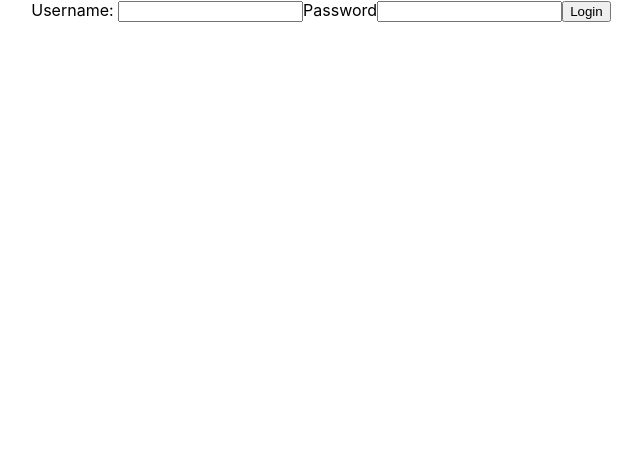
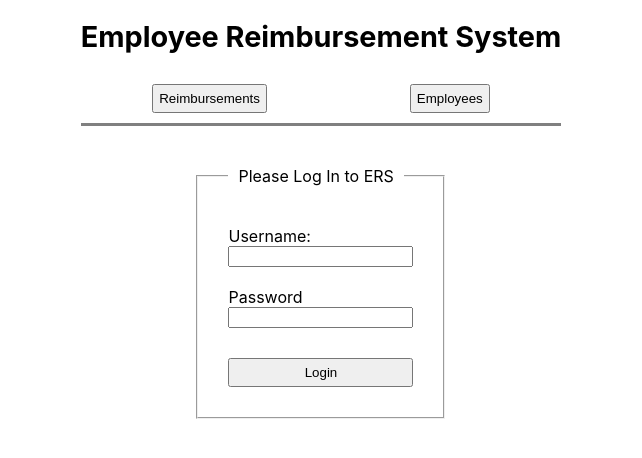
Before and after one commit to w314/EmployeeReimbursementSystem, a React (Create React App) app in the folder ers-front/: page / in a window 1280 px wide. Shown: the top 458 px of the page, without its empty margins (319-961 px from the left). Built offline with nearby package versions, Linux system fonts and the light colour scheme.

Commit message:
feat Format login

```diff
--- a/ers-front/src/App.css
+++ b/ers-front/src/App.css
@@ -1,7 +1,10 @@
 .App {
-  text-align: center;
+  max-width: 800px;
+  margin: auto;
+  /* background-color: #282c34; */
+  /* color: white; */
 }
-
+/*
 .App-logo {
   height: 40vmin;
   pointer-events: none;
@@ -35,4 +38,4 @@
   to {
     transform: rotate(360deg);
   }
-}
+} */
--- a/ers-front/src/App.tsx
+++ b/ers-front/src/App.tsx
@@ -1,20 +1,23 @@
 import React from 'react';
 import logo from './logo.svg';
 import './App.css';
-import ReimbursementList from './Components/ReimbursementList';
+import ReimbursementList from './Components/ReimbursementList/ReimbursementList';
 import EmployeeList from './Components/EmployeeList';
 import { BrowserRouter, Routes, Route } from 'react-router-dom';
 import ManagerPage from './Components/ManagerPage';
-import Login from './Components/Login';
+import Login from './Components/Login/Login';
+import EmployeePage from './Components/EmployeePage';
+import Header from './Components/Header/Header';
 
 function App() {
   return (
     <div className="App">
+      {/* <Header /> */}
       <BrowserRouter>
         <Routes>
           <Route path="/" element={<Login/>}></Route>
           <Route path="/employees" element={<EmployeeList />}></Route>
-          <Route path="/reimbursements" element={<ReimbursementList />}></Route>
+          <Route path="/reimbursements" element={<ReimbursementList employee={null} />}></Route>
         </Routes>
       </BrowserRouter>
     </div>
--- a/ers-front/src/Components/EmployeePage.tsx
+++ b/ers-front/src/Components/EmployeePage.tsx
@@ -1,7 +1,8 @@
 import * as React from "react";
 import { EmployeeType, RoleEnum } from "../Utilities/Types";
 import { useNavigate } from "react-router-dom";
-import ReimbursementList from "./ReimbursementList";
+import ReimbursementList from "./ReimbursementList/ReimbursementList";
+import Header from "./Header/Header";
 
 const EmployeePage: React.FC<{
     employee: EmployeeType
@@ -20,10 +21,11 @@ const EmployeePage: React.FC<{
 
     return (
         <>
+            < Header employee={employee} />
             <h1>Employee Page</h1>
             <h2>{employee.firstName} {employee.lastName}</h2>
 
-            <ReimbursementList />
+            <ReimbursementList  employee={employee}/>
         </>
     )
 }
--- /dev/null
+++ b/ers-front/src/Components/Header/Header.css
@@ -0,0 +1,37 @@
+header {
+    display: flex;
+    flex-direction: column;
+    /* justify-content: space-between; */
+    /* align-items: center; */
+    width: 100%;
+    border-bottom: 3px solid gray;
+    padding-bottom: 10px;
+
+}
+
+div {
+    display: flex;
+    flex-direction: row;
+    justify-content: space-between;
+    align-items: center;
+}
+
+nav {
+    display: flex;
+    flex-direction: row;
+    justify-content: space-around;
+}
+
+h1 {
+    font-size: 1.8em;
+}
+
+.link {
+    color: red;
+    font-size: 2em;
+    text-decoration: none;
+}
+
+button {
+    padding: 5px;
+}
--- /dev/null
+++ b/ers-front/src/Components/Header/Header.tsx
@@ -0,0 +1,77 @@
+import * as React from "react"
+import './Header.css'
+import { EmployeeType, RoleEnum } from "../../Utilities/Types";
+import { Link } from "react-router-dom";
+import { useNavigate } from "react-router-dom";
+
+const Header: React.FC<{
+    employee: EmployeeType | null
+}> = ({employee}) => {
+
+    // const [loggedIn, setLoggedIn ] = React.useState(false);
+
+    // React.useEffect(() => {
+    //     setLoggedIn(sessionStorage.length > 0)
+    // },[sessionStorage.length])
+
+    const navigate = useNavigate();
+
+    const handleLogoutClick = () => {
+        sessionStorage.clear();
+        navigate('/')
+    }
+
+    const handleReimbursementClick = () => {
+        navigate("/reimbursements", {
+            state: {
+             employee
+            }
+        })
+    }
+
+    const handleEmployeesClick = () => {
+        navigate("/employees", {
+            state: {
+             employee
+            }
+        })
+    }
+
+    // const loggedIn = () =>  sessionStorage.length == 0;
+
+    const hideNavigation = () => {
+        if(employee == null) return true
+        if(employee.role == RoleEnum.associate) return true
+        return false
+    }
+
+
+    return (
+        <>
+            <header>
+                <div>
+                    <h1>Employee Reimbursement System</h1>
+                    <button
+                        onClick={handleLogoutClick}
+                        hidden={employee == null}
+                    >Logout</button>
+                </div>
+                <nav
+                    hidden={hideNavigation()}
+                >
+                    {/* <span className="link">
+                        <Link to="/reimbursements" state={{employee: employee}}>Reimbursements</Link>
+                    </span> */}
+                    <button onClick={handleReimbursementClick}>Reimbursements</button>
+                    <button onClick={handleReimbursementClick}>Employees</button>
+                    {/* <span className="link">
+                        <Link to="/employees" state={{employee: employee}}>Employees</Link>
+                    </span> */}
+                </nav>
+            </header>
+        </>
+
+    )
+}
+
+export default Header
--- /dev/null
+++ b/ers-front/src/Components/Login/Login.css
@@ -0,0 +1,22 @@
+fieldset {
+    display: flex;
+    flex-direction: column;
+    max-width: 300px;
+    padding: 30px;
+    margin-top: 30px;
+}
+
+legend {
+    /* color: blue; */
+    padding: 10px;
+}
+
+input {
+    margin-bottom: 20px;
+    /* border-radius: 10%; */
+
+}
+
+button {
+    margin-top: 10px;
+}
--- a/ers-front/src/Components/Login.tsx
+++ b/ers-front/src/Components/Login/Login.tsx
@@ -1,10 +1,12 @@
 import * as React from  "react"
-import { baseUrl, fetchData } from "../Utilities/Utilities"
+import { baseUrl, fetchData } from "../../Utilities/Utilities"
 import axios from "axios"
-import { RoleEnum, EmployeeType } from "../Utilities/Types"
+import { RoleEnum, EmployeeType } from "../../Utilities/Types"
 import { useNavigate } from "react-router-dom"
-import ManagerPage from "./ManagerPage"
-import EmployeePage from "./EmployeePage"
+import ManagerPage from "../ManagerPage"
+import EmployeePage from "../EmployeePage"
+import Header from "../Header/Header"
+import "./Login.css"
 
 const Login: React.FC<{}> = () => {
 
@@ -59,18 +61,29 @@ const Login: React.FC<{}> = () => {
     // if the user is not logged in a login page is rendered
     return loggedInUser.employeeId == null
         ? (
-            <>
-            <label htmlFor="username">Username: </label>
-            <input type="text" name="username" id="username" onChange={handleUsernameChange} value={userCredentials.username} />
-            <label htmlFor="password">Password</label>
-            <input type="password" id="password" name="password" onChange={handlePasswordChange} value={userCredentials.password}/>
-            <button onClick={handleOnClick}>Login</button>
-        </>
+            <div className="content">
+                < Header employee={null} />
+                <div>
+                    {/* <form> */}
+                        <fieldset>
+                            <legend>Please Log In to ERS</legend>
+                            <label htmlFor="username">Username: </label>
+                            <input type="text" name="username" id="username" onChange={handleUsernameChange} value={userCredentials.username} />
+                            <label htmlFor="password">Password</label>
+                            <input type="password" id="password" name="password" onChange={handlePasswordChange} value={userCredentials.password}/>
+                            <button onClick={handleOnClick}>Login</button>
+
+                        </fieldset>
+                    {/* </form> */}
+                </div>
+
+
+            </div>
 
         )
         // if the user is logged in the page rendered is based on their role
         : loggedInUser.role == RoleEnum.manager
-            ? < ManagerPage />
+            ? < ManagerPage employee={loggedInUser}/>
             : < EmployeePage employee={loggedInUser} />
 
 }
--- /dev/null
+++ b/ers-front/src/Components/ReimbursementList/ReimbursementList.css
@@ -0,0 +1,17 @@
+/* * {
+    width: 100%;
+} */
+
+.content {
+    display: flex;
+    flex-direction: column;
+    width: 100%;
+}
+
+.title {
+    display: flex;
+    flex-direction: row;
+    width: 100%;
+    justify-content: space-evenly;
+
+}
--- a/ers-front/src/Components/ReimbursementList.tsx
+++ b/ers-front/src/Components/ReimbursementList/ReimbursementList.tsx
@@ -1,18 +1,23 @@
-import { baseUrl, fetchData } from "../Utilities/Utilities"
+import { baseUrl, fetchData } from "../../Utilities/Utilities"
 import * as React from "react"
-import Reimbursement from "./Reimbursement";
-import { ReimbursementType, RoleEnum, StatusEnum, EmployeeType } from "../Utilities/Types";
+import Reimbursement from "../Reimbursement";
+import { ReimbursementType, RoleEnum, StatusEnum, EmployeeType } from "../../Utilities/Types";
 import { useNavigate } from "react-router-dom";
-import InvalidCredentials from "./InvalidCredentials";
-import Employee from "./Employee";
+import InvalidCredentials from "../InvalidCredentials";
+import Employee from "../Employee";
+import Header from "../Header/Header";
+import { useLocation } from "react-router-dom";
+import "./ReimbursementList.css"
 
-
-const ReimbursementList: React.FC<{} > = () => {
+const ReimbursementList: React.FC<{
+    employee: EmployeeType | null
+} > = (props) => {
 
     const [ reimbursements, setReimbursements ] = React.useState([] as ReimbursementType[])
     const [ statusFilter, setStatusFilter ] = React.useState("all" as StatusEnum | "all");
 
     const navigate = useNavigate();
+    const location = useLocation();
 
 
     // navigate to login page if user credentials are not populated
@@ -20,6 +25,8 @@ const ReimbursementList: React.FC<{} > = () => {
 
     const loggedInUserId = parseInt(sessionStorage.getItem("employeeId") as string)
     const loggedInUserRole = sessionStorage.getItem("role")
+
+    const employee = props.employee == null ? location.state.employee : props.employee
 
     // handle change in how we filter the ReimbursementList (all, pending, approved or denied only)
     const handleStatusFilterChange = (event: React.ChangeEvent<HTMLSelectElement>) => {
@@ -65,15 +72,21 @@ const ReimbursementList: React.FC<{} > = () => {
     // return loggedInUserRole == RoleEnum.manager
     // ? (
     return (
-        <>
-            <h1>Reimbursements</h1>
+        <div className="content">
+            <div  hidden={employee.role == RoleEnum.associate}>
+            < Header
+                employee={employee}          />
+
+            </div>
+            <div className="title">
+                <h2>Reimbursements</h2>
                 <select onChange={handleStatusFilterChange}>
                     <option value="all">All</option>
                     <option value="pending">Pending</option>
                     <option value="approved">Approved</option>
                     <option value="denied">Denied</option>
                 </select>
-            <p>current status: {statusFilter}</p>
+            </div>
             {/* render list of reimbursements */}
             <ul>
                 {reimbursements
@@ -93,7 +106,7 @@ const ReimbursementList: React.FC<{} > = () => {
                     </li>
                 ))}
             </ul>
-        </>
+        </div>
     )
     // : < InvalidCredentials />
 
--- a/ers-front/src/Utilities/Types.tsx
+++ b/ers-front/src/Utilities/Types.tsx
@@ -16,6 +16,8 @@ export type ReimbursementType = {
     description: string;
     amount: number;
     status: StatusEnum;
+    employee: string;
+    employeeId: number;
 }
 
 export type EmployeeType = {
```
Also changed, not shown: ers-front/src/Components/ManagerPage.tsx (+14 -7 lines), ers-front/src/Components/Reimbursement.tsx (+10 -1 lines), 2 other files (tests, documents, lock files or other folders). Lines whose indentation alone changed are shown as unchanged.
